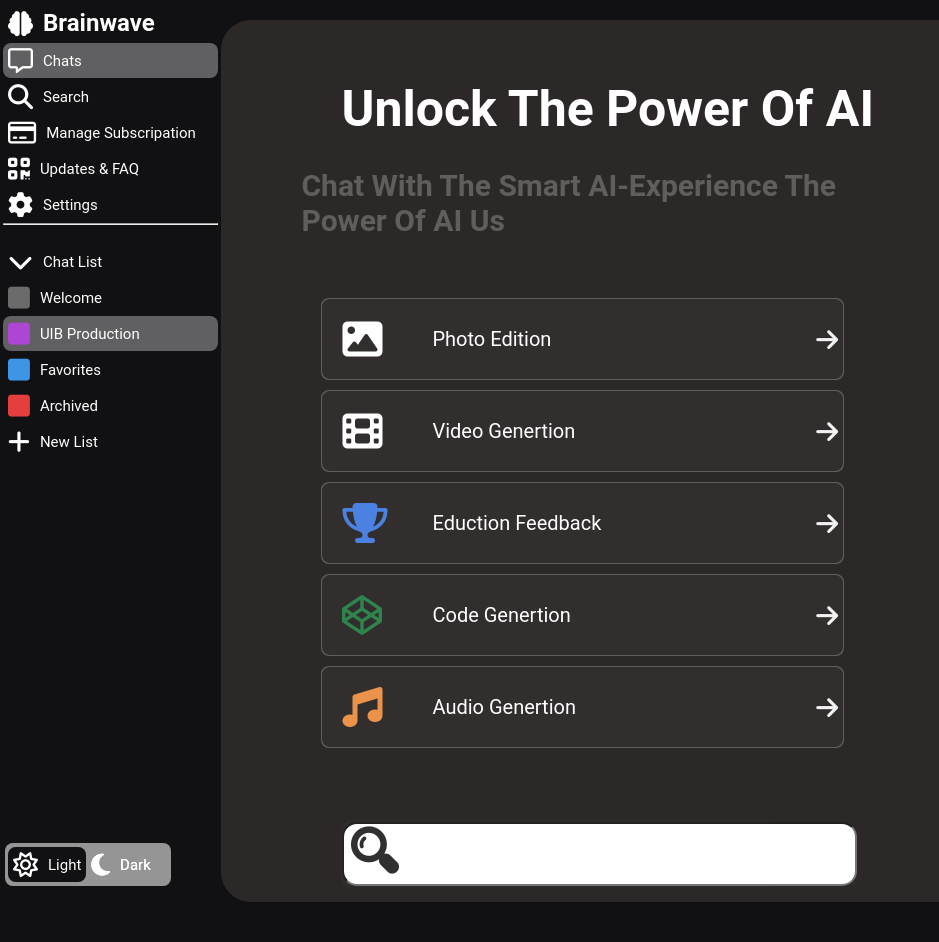
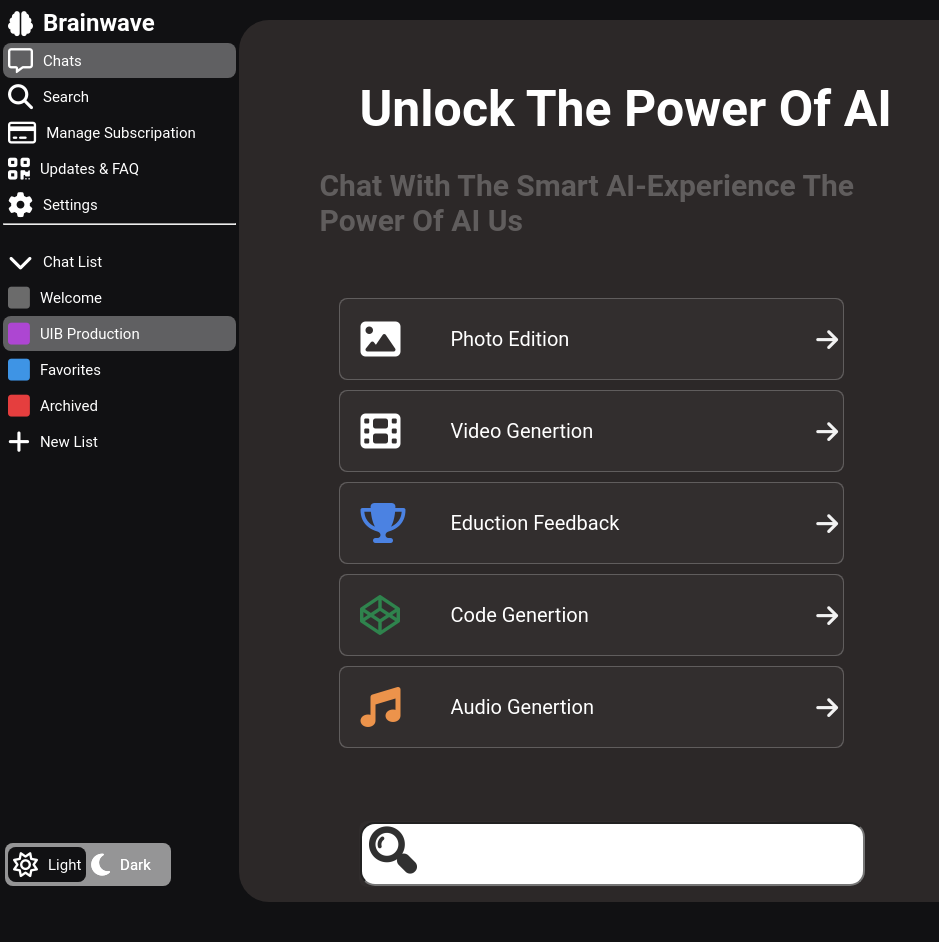
Before and after one commit to ToUa10/firstproject.githup.io, a plain HTML site: page index.html in a window 1280 px wide. Shown: the top 942 px of the page, 0-939 px from the left. Drawn offline with Linux system fonts and the light colour scheme.

Commit message:
Update fip.css

```diff
--- a/fip.css
+++ b/fip.css
@@ -10,10 +10,9 @@
 
  }
 .menu{
-   width: 270px;
+   width: 300px;
    height: 900px;
    padding: 3px;
-   overflow: hidden;
    transition: 0.5s;
    position: relative;
 }
@@ -68,10 +67,6 @@ p{
 .dark1{border-radius: 8px;
    width: 100%;
 
-}
-
-.menu:hover{
-   width: 270px;
 }
 .list{
    margin: 0;
```
